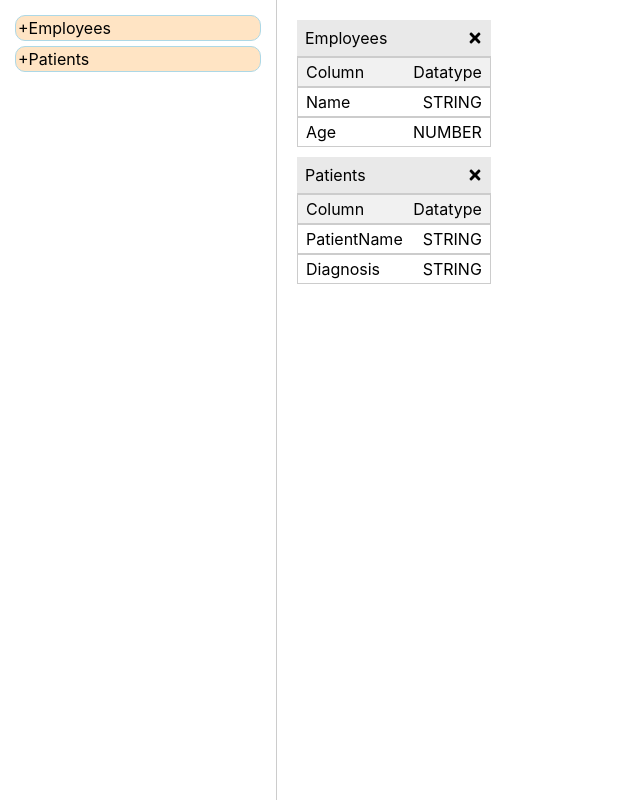
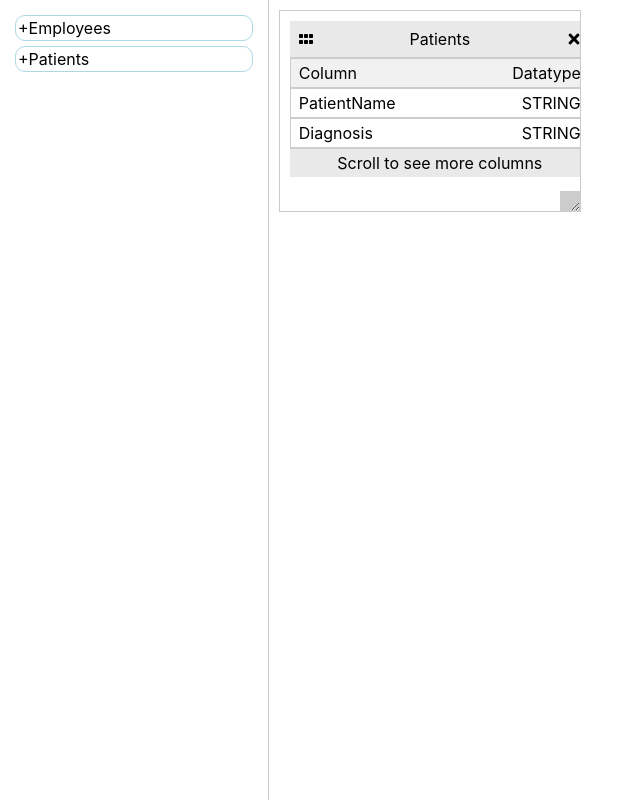
Before and after one commit to sailakshmy/reactDragDropTableProject, a React (Create React App) app in the folder drag_drop_table/: page / in a window 1280 px wide. Shown: the whole page, without its empty margins (0-640 px from the left). Built offline with nearby package versions, Linux system fonts and the light colour scheme.

Commit message:
Commit-4:- Resizable tables in Grid

```diff
--- a/drag_drop_table/package.json
+++ b/drag_drop_table/package.json
@@ -9,6 +9,7 @@
     "react": "^18.3.1",
     "react-dom": "^18.3.1",
     "react-icons": "^5.2.1",
+    "react-resizable": "^3.0.5",
     "react-scripts": "5.0.1",
     "web-vitals": "^2.1.4"
   },
--- a/drag_drop_table/src/App.css
+++ b/drag_drop_table/src/App.css
@@ -10,16 +10,33 @@
 }
 
 .right-panel {
+  width: 80%;
+  padding: 10px;
   position: relative;
-  padding: 10px;
 }
+
 
 .table-item {
   border: 1px solid lightblue;
   border-radius: 10px;
   padding: 2px;
   margin: 5px;
-  background-color: bisque;
+}
+
+.grid {
+  width: 100%;
+  height: 100%;
+  position: relative;
+}
+
+.resizable-table {
+  border: 1px solid #ccc;
+  background-color: #fff;
+  overflow: auto;
+  cursor: move;
+  display: flex;
+  flex-direction: column;
+  resize: both;
 }
 
 .table-container {
@@ -42,15 +59,12 @@
   text-align: center;
 }
 
-.table-close {
-  cursor: pointer;
-}
-
-.table-columns{
+.table-columns {
+  flex-grow: 1;
   overflow-y: auto;
 }
 
-.table-columns-header{
+.table-columns-header {
   display: flex;
   justify-content: space-between;
   padding: 4px 8px;
@@ -58,9 +72,42 @@
   border: 1px solid #ccc;
 }
 
-.columns{
+.columns {
   display: flex;
   justify-content: space-between;
   padding: 4px 8px;
   border: 1px solid #ccc;
 }
+
+.table-footer {
+  padding: 4px 8px;
+  text-align: center;
+  background-color: #e9e9e9;
+  border-top: 1px solid #ccc;
+}
+
+.react-resizable-handle {
+  position: absolute;
+  width: 20px;
+  height: 20px;
+  bottom: 0;
+  right: 0;
+  background: #ccc;
+  cursor: se-resize;
+}
+
+.react-resizable-handle-e {
+  cursor: e-resize;
+  width: 10px;
+  height: 100%;
+  right: 0;
+  top: 0;
+}
+
+.react-resizable-handle-s {
+  cursor: s-resize;
+  height: 10px;
+  width: 100%;
+  bottom: 0;
+  left: 0;
+}
--- a/drag_drop_table/src/components/rightPanel/Table.jsx
+++ b/drag_drop_table/src/components/rightPanel/Table.jsx
@@ -1,14 +1,32 @@
-import React from "react";
-import { FaTimes } from "react-icons/fa";
+import React, { useRef } from "react";
+import { FaGripHorizontal, FaTimes } from "react-icons/fa";
+import { ResizableBox } from 'react-resizable';
 
 const Table = ({ table, tables, setTables }) => {
+  const tableRef = useRef(null);
   const handleRemove = () => {
     let currentTableList = tables?.filter((tab) => table?.id !== tab?.id);
     setTables(currentTableList);
   };
+
+  const handle = (
+    <span className="react-resizable-handle react-resizable-handle-se" />
+  );
   return (
+<ResizableBox
+ref={tableRef}
+       width={300}
+       height={200}
+       minConstraints={[200, 100]}
+       maxConstraints={[500, 400]}
+       handle={handle}
+       resizeHandles={[ 'e', 's']}
+       className="resizable-table"
+       style={{ position: 'absolute', left: table.x, top: table.y }}
+    >
     <div className="table-container">
       <div className="table-header">
+      <FaGripHorizontal className="table-drag-handle" />
         <span className="table-title">{table?.name}</span>
         <FaTimes className="table-close" onClick={handleRemove} />
       </div>
@@ -24,7 +42,9 @@ const Table = ({ table, tables, setTables }) => {
           </div>
         ))}
       </div>
+      <div className="table-footer">Scroll to see more columns</div>
     </div>
+    </ResizableBox>
   );
 };
 
--- a/drag_drop_table/src/utilities/constants.js
+++ b/drag_drop_table/src/utilities/constants.js
@@ -5,6 +5,10 @@ export const tables = [
     columns: [
       { column_id: "1", name: "Name", column_data_type: "string" },
       { column_id: "2", name: "Age", column_data_type: "number" },
+      { column_id: "3", name: "Name1", column_data_type: "string" },
+      { column_id: "4", name: "Age2", column_data_type: "number" },
+      { column_id: "5", name: "Name3", column_data_type: "string" },
+      { column_id: "6", name: "Age4", column_data_type: "number" },
     ],
   },
   {
```
